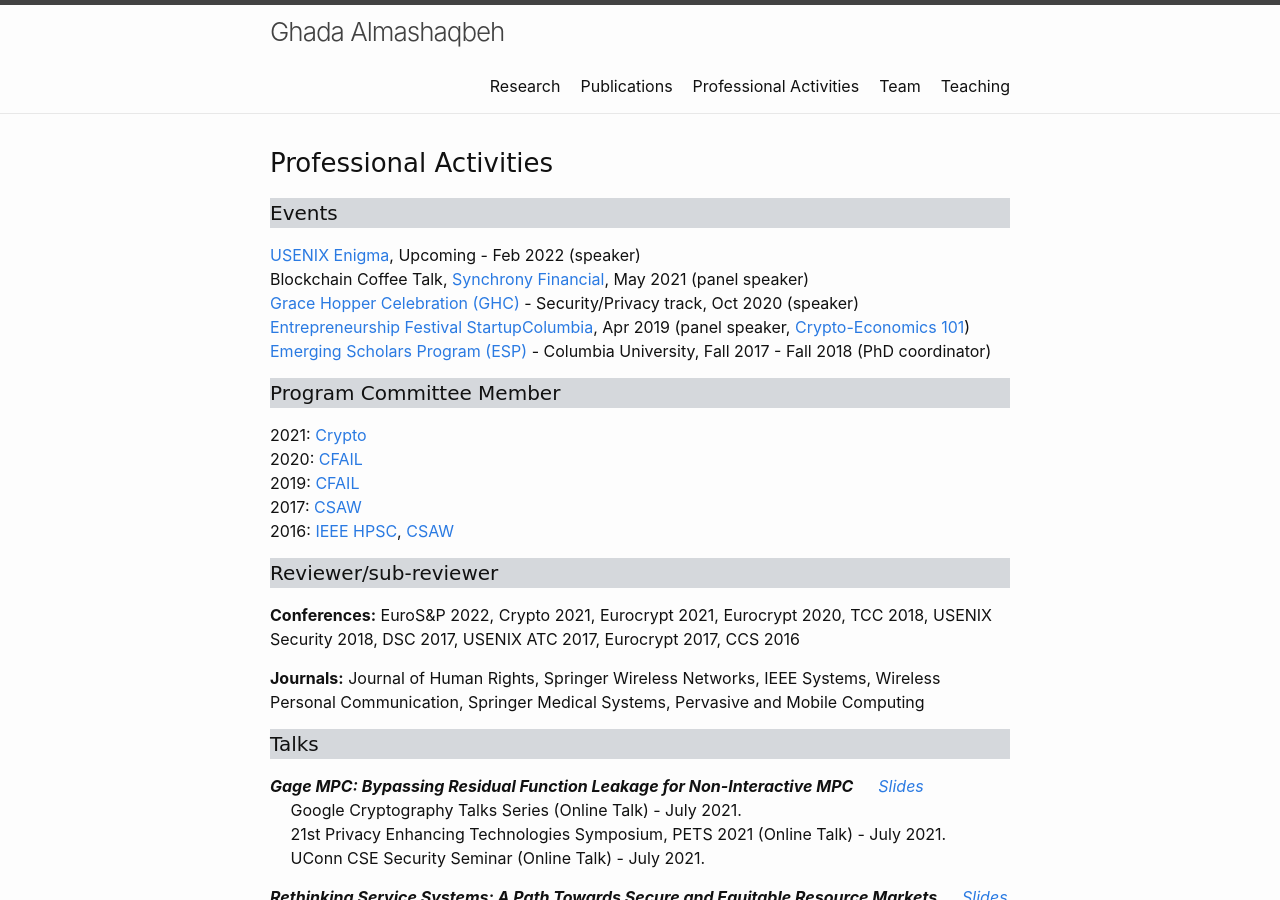
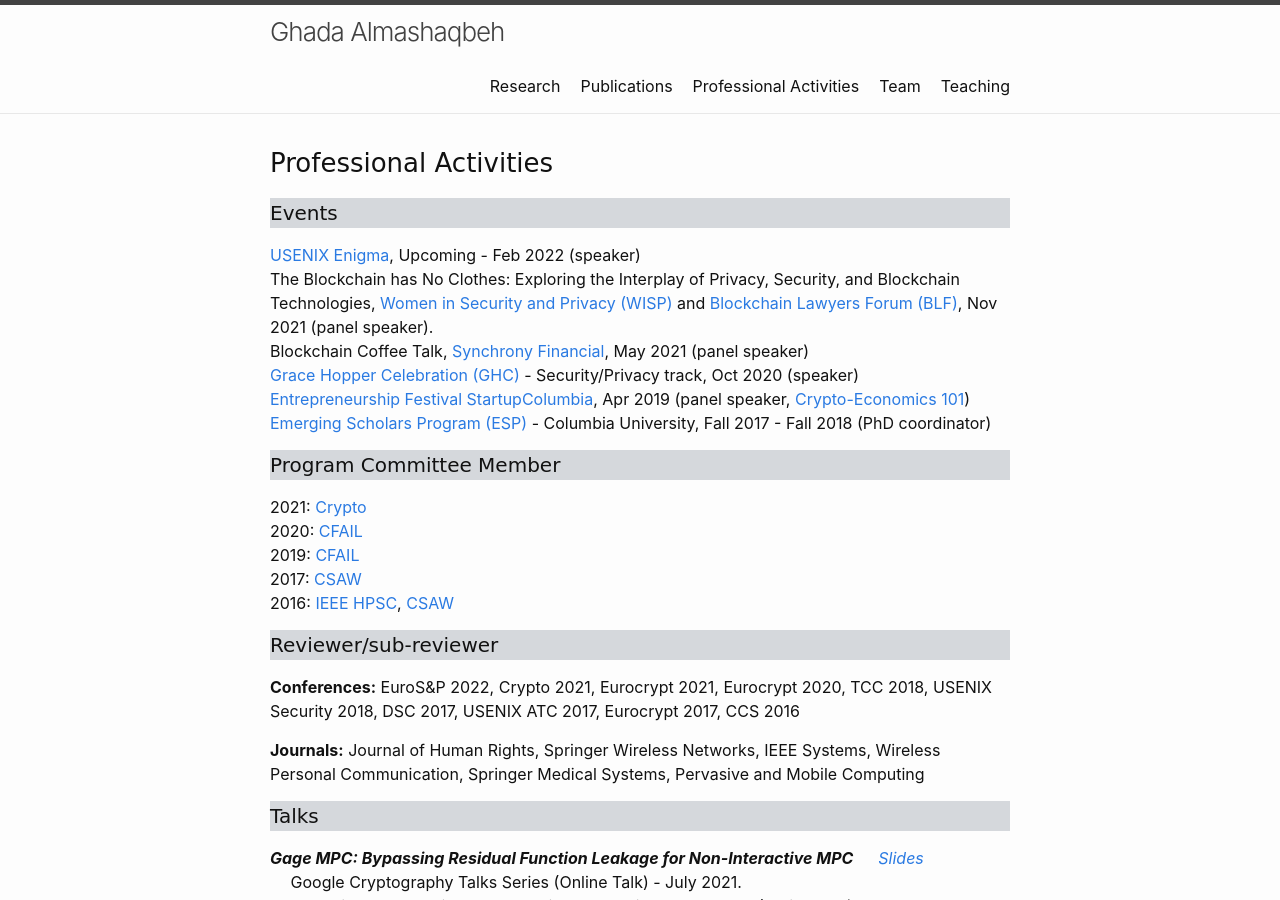
Before and after one commit to GhadaAlmashaqbeh/GhadaAlmashaqbeh.github.io, a Jekyll site: the page built from 03-talks.md, in a window 1280 px wide and 900 px high. Built offline with Jekyll 4.4.1, drawn with Linux system fonts in a browser that asks for light colours.

Commit message:
update events

```diff
--- a/03-talks.md
+++ b/03-talks.md
@@ -9,6 +9,7 @@ permalink: /activities/
 <h4 style="font-family: 'Comic Sans MS'; background-color:rgb(213, 216, 220);">Events</h4>
 
 [USENIX Enigma](https://www.usenix.org/conference/enigma2022), Upcoming - Feb 2022 (speaker) <br/>
+The Blockchain has No Clothes: Exploring the Interplay of Privacy, Security, and Blockchain Technologies, [Women in Security and Privacy (WISP)](https://www.wisporg.com/) and [Blockchain Lawyers Forum (BLF)](https://www.blockchainlawyersforum.com/), Nov 2021 (panel speaker). <br/>
 Blockchain Coffee Talk, [Synchrony Financial](https://www.synchrony.com/), May 2021 (panel speaker) <br/>
 [Grace Hopper Celebration (GHC)](https://ghc.anitab.org/) - Security/Privacy track, Oct 2020 (speaker) <br/>
 [Entrepreneurship Festival StartupColumbia](https://www.startupcolumbia.org/2019-festival), Apr 2019 (panel speaker, [Crypto-Economics 101](https://startup-columbia.squarespace.com/panels-keynotes/2019/04/06/crypto-economics-101)) <br/>
```
